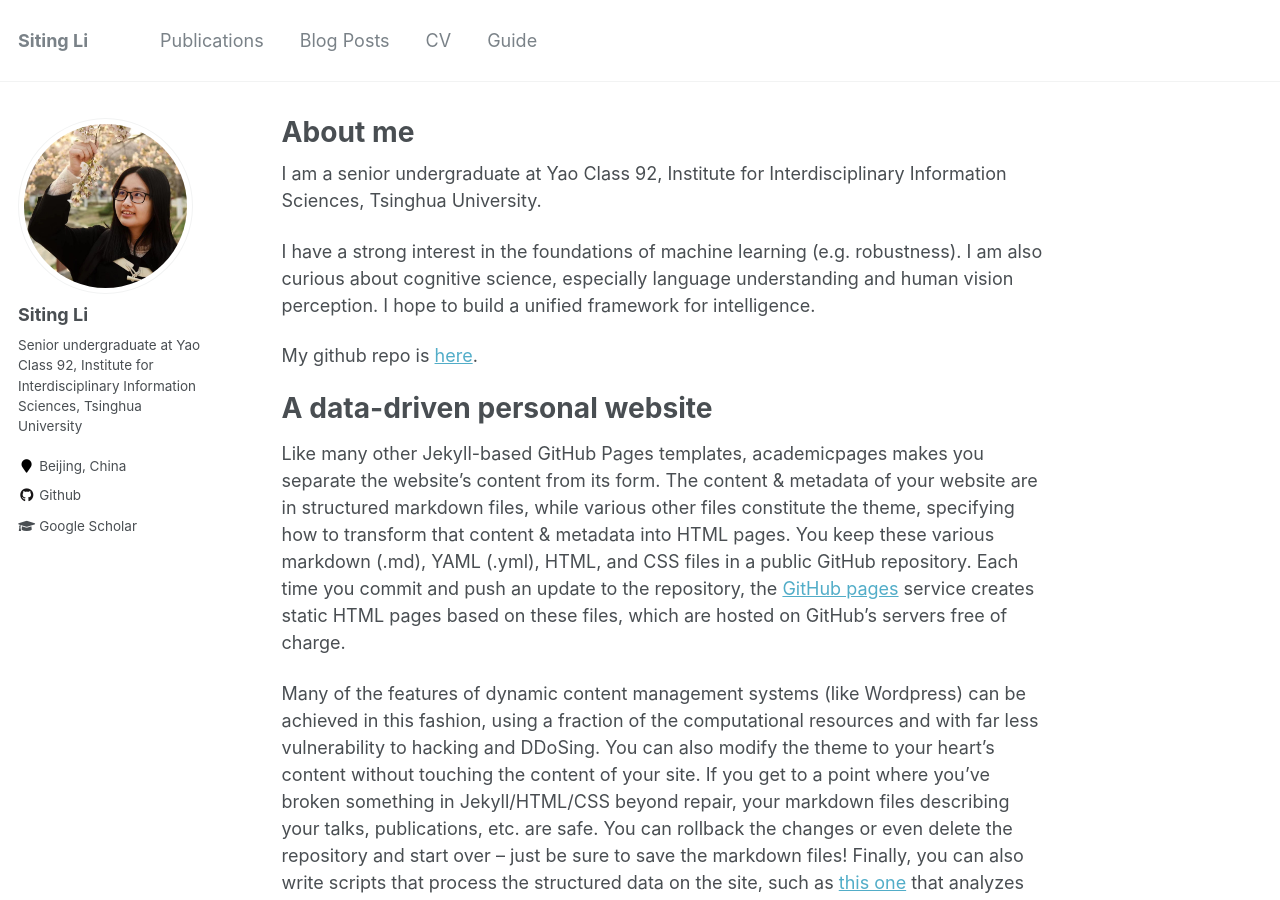
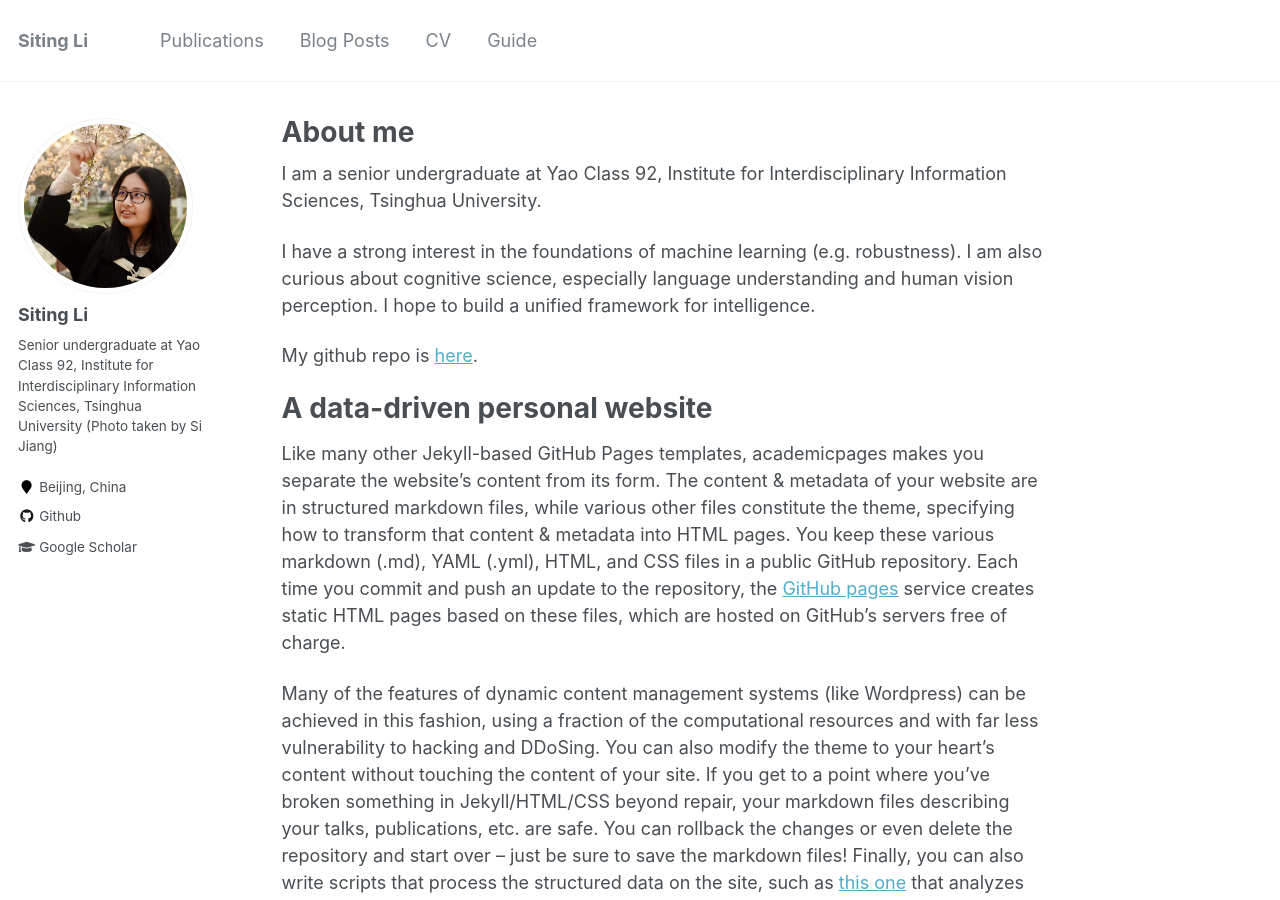
Before and after one commit to lst627/lst627.github.io, a Jekyll site: the page built from _pages/about.md, in a window 1280 px wide and 900 px high. Built offline with Jekyll 4.4.1, drawn with Linux system fonts in a browser that asks for light colours.

Commit message:
Fist Change

```diff
--- a/_config.yml
+++ b/_config.yml
@@ -80,7 +80,7 @@ analytics:
 author:
   name             : "Siting Li"
   avatar           : "profile.jpg"
-  bio              : "Senior undergraduate      at Yao Class 92, Institute for Interdisciplinary Information Sciences, Tsinghua University"
+  bio              : "Senior undergraduate at Yao Class 92, Institute for Interdisciplinary Information Sciences, Tsinghua University (Photo taken by Si Jiang)"
   location         : "Beijing, China"
   employer         :
   googlescholar    : "https://scholar.google.com/citations?hl=en&user=HqDjYNoAAAAJ"
```
Also changed, not shown: 1 other file.
